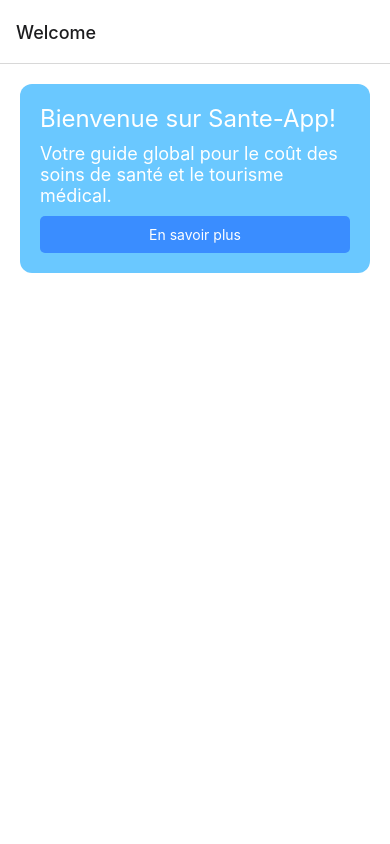
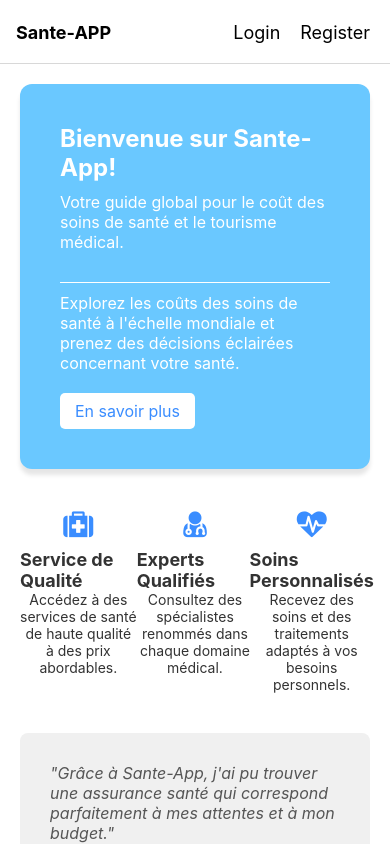
Before and after one commit to rayanejr/sante-app-react, a React Native app: screen /Welcome in a window 390 px wide. Built offline with nearby package versions, Linux system fonts and the light colour scheme.

Commit message:
push login et page principale

```diff
--- a/App.js
+++ b/App.js
@@ -3,30 +3,24 @@ import { NavigationContainer } from '@react-navigation/native';
 import { createNativeStackNavigator } from '@react-navigation/native-stack';
 import Login from './screens/Login';
 import Welcome from './screens/Welcome';
+import Register from './screens/Register';
 import { View, Text, TouchableOpacity, StyleSheet } from 'react-native';
 
 const Stack = createNativeStackNavigator();
 
 const App = () => {
-  return (
-    <NavigationContainer>
-      <Stack.Navigator>
-      <Stack.Screen
-          name="Welcome"
-          component={Welcome}
-        />
-        <Stack.Screen
-          name="Login"
-          component={Login}
-          options={({ navigation }) => ({
-            title: 'Sante-APP',
+  const headerOptions = (navigation) => ({
+    headerTitle: () => (
+      <TouchableOpacity onPress={() => navigation.navigate('Welcome')}>
+        <Text style={styles.headerTitle}>Sante-APP</Text>
+      </TouchableOpacity>
+    ),
     headerStyle: {
       backgroundColor: '#ffffff',
     },
     headerTitleStyle: {
       fontWeight: 'bold',
     },
-            headerLeft: null,
     headerRight: () => (
       <View style={styles.headerSideButtons}>
         <TouchableOpacity onPress={() => navigation.navigate('Login')}>
@@ -37,9 +31,26 @@ const App = () => {
         </TouchableOpacity>
       </View>
     ),
-          })}
+  });
+
+  return (
+    <NavigationContainer>
+      <Stack.Navigator>
+        <Stack.Screen
+          name="Welcome"
+          component={Welcome}
+          options={({ navigation }) => headerOptions(navigation)}
         />
-
+        <Stack.Screen
+          name="Login"
+          component={Login}
+          options={({ navigation }) => headerOptions(navigation)}
+        />
+        <Stack.Screen
+          name="Register"
+          component={Register}
+          options={({ navigation }) => headerOptions(navigation)}
+        />
       </Stack.Navigator>
     </NavigationContainer>
   );
@@ -48,15 +59,18 @@ const App = () => {
 const styles = StyleSheet.create({
   headerSideButtons: {
     flexDirection: 'row',
-    justifyContent: 'space-between',
-    width: 120,
-    marginRight: 100,
+    marginRight: 10,
   },
   headerButton: {
     color: '#000',
     paddingHorizontal: 10,
     fontSize: 18,
   },
+  headerTitle: {
+    color: '#000',
+    fontSize: 18,
+    fontWeight: 'bold',
+  },
 });
 
 export default App;
--- a/package.json
+++ b/package.json
@@ -18,6 +18,8 @@
     "react": "18.2.0",
     "react-dom": "18.2.0",
     "react-native": "0.72.6",
+    "react-native-linear-gradient": "^2.8.3",
+    "react-native-vector-icons": "^10.0.3",
     "react-native-web": "~0.19.6"
   },
   "devDependencies": {
--- a/screens/Login.js
+++ b/screens/Login.js
@@ -1,135 +1,145 @@
-import React, { useState } from 'react';
-import { View, Text, TextInput, TouchableOpacity, StyleSheet } from 'react-native';
-import axios from 'axios';
+import React from 'react';
+import { View, Text, TextInput, TouchableOpacity, ScrollView, StyleSheet } from 'react-native';
 
-const LoginForm = () => {
-    const [email, setEmail] = useState('');
-    const [password, setPassword] = useState('');
+const LoginScreen = () => {
+  return (
+    <ScrollView style={styles.container}>
+      <View style={styles.loginContainer}>
 
-    const handleSubmit = async () => {
-        try {
-            const response = await axios.post('URL_DE_VOTRE_API', { email, password });
-        } catch (error) {
-        }
-    };
+        {/* Information Section */}
+        <View style={styles.loginInfo}>
+          <Text style={styles.loginInfoTitle}>Bienvenue sur Santé-App</Text>
+          <Text style={styles.loginInfoText}>
+            Rejoignez-nous et découvrez le moyen premium de vérifier votre état de santé, de gérer vos rendez-vous et de rester au courant de vos besoins médicaux en toute simplicité.
+          </Text>
+          <Text style={styles.loginInfoText}>
+            Vous n'avez pas de compte ?{" "}
+            <Text style={styles.linkText}>Inscrivez-vous maintenant</Text>
+          </Text>
+        </View>
 
-    return (
-        <View style={styles.container}>
+        {/* Login Form */}
+        <View style={styles.loginFormContainer}>
         <View style={styles.card}>
           <View style={styles.cardHeader}>
-                    <Text style={styles.headerTitle}>Connectez-vous à votre compte</Text>
+            <Text style={styles.cardHeaderText}>Connectez-vous à votre compte</Text>
           </View>
           <View style={styles.cardBody}>
             <TextInput
               style={styles.input}
-                        onChangeText={setEmail}
-                        value={email}
               placeholder="Email"
               keyboardType="email-address"
-                        autoCapitalize="none"
             />
             <TextInput
               style={styles.input}
-                        onChangeText={setPassword}
-                        value={password}
               placeholder="Mot de passe"
-                        secureTextEntry={true}
-                        autoCapitalize="none"
+              secureTextEntry
             />
-                    <TouchableOpacity style={styles.buttonPrimary} onPress={handleSubmit}>
-                        <Text style={styles.buttonText}>Se connecter</Text>
+          <TouchableOpacity>
+            <Text style={styles.forgotPasswordText}>Mot de passe oublié ?</Text>
           </TouchableOpacity>
-                    <TouchableOpacity onPress={() => { /* Logique pour mot de passe oublié */ }}>
-                        <Text style={styles.forgotPasswordLink}>Mot de passe oublié ?</Text>
+          <TouchableOpacity style={styles.loginButton}>
+            <Text style={styles.loginButtonText}>Se connecter</Text>
           </TouchableOpacity>
           </View>
         </View>
-            <Text style={styles.welcomeTitle}>Bienvenue sur Santé-App</Text>
-            <Text style={styles.welcomeText}>Rejoignez-nous et découvrez le moyen premium de vérifier votre état de santé, de gérer vos rendez-vous et de rester au courant de vos besoins médicaux en toute simplicité.</Text>
-            <TouchableOpacity onPress={() => {/* Navigation ou action */}}>
-                <Text style={styles.registerLink}>Inscrivez-vous maintenant</Text>
-            </TouchableOpacity>
       </View>
+      </View>
+    </ScrollView>
   );
 };
-
 const styles = StyleSheet.create({
     container: {
       flex: 1,
-        justifyContent: 'flex-start', // Align content to the top
+      backgroundColor: '#fff',
+    },
+    loginContainer: {
+      flexDirection: 'row',
+      justifyContent: 'center',
       alignItems: 'center',
-        backgroundColor: '#fff',
-        paddingTop: 30, // Add padding at the top of the screen to push the content down
+      padding: 20,
+    },
+    loginInfo: {
+      flex: 1,
+      marginRight: 50,
+    },
+    loginInfoTitle: {
+      fontSize: 24,
+      fontWeight: 'bold',
+      marginBottom: 20,
+    },
+    loginInfoText: {
+      fontSize: 16,
+      marginBottom: 20,
+    },
+    linkText: {
+      color: '#3490dc',
+      textDecorationLine: 'underline',
+    },
+    loginFormContainer: {
+      flex: 1,
+      paddingHorizontal: 20,
+      paddingVertical: 30,
     },
     card: {
+      backgroundColor: '#fff',
       borderRadius: 20,
-        elevation: 5,
-        backgroundColor: '#fff',
-        width: 500, // Adjust the width to match the first image
-        alignSelf: 'flex-end',
-        marginRight: 60,
       shadowColor: '#000',
       shadowOffset: { width: 0, height: 2 },
-        shadowOpacity: 0.1,
-        shadowRadius: 20,
-        overflow: 'hidden',
-        marginTop: 20, // Add top margin if needed
+      shadowOpacity: 0.2,
+      shadowRadius: 4,
+      elevation: 3,
     },
     cardHeader: {
-        backgroundColor: '#3490dc',
-        width: '100%',
-        padding: 20,
+      backgroundColor: '#6AC8FF',
       borderTopLeftRadius: 20,
       borderTopRightRadius: 20,
+      padding: 20,
     },
-    headerTitle: {
+    cardHeaderText: {
       color: '#fff',
+      textAlign: 'center',
       fontSize: 20,
       fontWeight: 'bold',
-        textAlign: 'center',
     },
     cardBody: {
       padding: 20,
-        width: '100%',
     },
-    welcomeTitle: {
-        fontSize: 24,
-        alignSelf: 'flex-start',
-        fontWeight: 'bold',
-        marginBottom: 10,
-        textAlign: 'center',
+    input: {
+      backgroundColor: '#f8f9fa',
+      borderRadius: 10,
+      padding: 15,
+      marginBottom: 15,
+      borderWidth: 1,
+      borderColor: '#ced4da',
     },
-    welcomeText: {
+    rememberMeContainer: {
+      flexDirection: 'row',
+      alignItems: 'center',
+      marginBottom: 15,
+    },
+    checkbox: {
+      marginRight: 10,
+    },
+    rememberMeText: {
       fontSize: 16,
-        alignSelf: 'flex-start',
-        textAlign: 'center',
+    },
+    forgotPasswordText: {
+      color: '#3490dc',
+      textAlign: 'right',
       marginBottom: 20,
     },
-    registerLink: {
-        color: '#3490dc',
-        fontSize: 16,
-        textDecorationLine: 'underline',
-    },
-    input: {
-        borderRadius: 10,
-        borderWidth: 1,
-        borderColor: '#ced4da',
-        width: '100%',
-        marginBottom: 20,
-        padding: 15,
-    },
-    buttonPrimary: {
+    loginButton: {
       backgroundColor: '#3490dc',
       borderRadius: 20,
       padding: 15,
-        width: '100%',
       alignItems: 'center',
     },
-    buttonText: {
+    loginButtonText: {
       color: '#fff',
       fontSize: 16,
+      fontWeight: 'bold',
     },
   });
 
-
-export default LoginForm;
+export default LoginScreen;
--- /dev/null
+++ b/screens/Register.js
@@ -0,0 +1,93 @@
+import React from 'react';
+import { ScrollView, View, Text, TextInput, TouchableOpacity, StyleSheet, Platform } from 'react-native';
+
+const isWeb = Platform.OS === 'web';
+
+const SignUpScreen = () => {
+  return (
+    <ScrollView contentContainerStyle={styles.container}>
+      <View style={styles.card}>
+        <View style={isWeb ? styles.cardHeaderWeb : styles.cardHeaderNative}>
+          <Text style={styles.headerText}>Rejoignez-nous</Text>
+        </View>
+        <View style={styles.cardBody}>
+          <TextInput style={styles.input} placeholder="Your name" />
+          <TextInput style={styles.input} placeholder="Your email" />
+          <TextInput style={styles.input} placeholder="Create a password" secureTextEntry />
+          <TextInput style={styles.input} placeholder="Confirm your password" secureTextEntry />
+
+          <TouchableOpacity style={styles.buttonContainer}>
+            <View style={isWeb ? styles.buttonWeb : styles.buttonNative}>
+              <Text style={styles.buttonText}>Sign Up</Text>
+            </View>
+          </TouchableOpacity>
+        </View>
+      </View>
+    </ScrollView>
+  );
+};
+
+const styles = StyleSheet.create({
+  container: {
+    flexGrow: 1,
+    justifyContent: 'center',
+    alignItems: 'center',
+    padding: 20,
+  },
+  card: {
+    width: '100%',
+    borderRadius: 20,
+    overflow: 'hidden',
+    backgroundColor: '#fff',
+    elevation: 5,
+  },
+  cardHeaderWeb: {
+    paddingVertical: 20,
+    backgroundImage: 'linear-gradient(135deg, #6AC8FF 0%, #3A8DFF 100%)',
+  },
+  cardHeaderNative: {
+    paddingVertical: 20,
+    // Utilisez ici une méthode alternative pour le gradient si disponible
+  },
+  headerText: {
+    textAlign: 'center',
+    color: '#ffffff',
+    fontSize: 24,
+    fontWeight: 'bold',
+  },
+  cardBody: {
+    padding: 20,
+  },
+  input: {
+    backgroundColor: '#ffffff',
+    borderColor: '#ddd',
+    borderWidth: 1,
+    borderRadius: 10,
+    padding: 10,
+    marginBottom: 10,
+  },
+  buttonContainer: {
+    marginTop: 10,
+  },
+  buttonWeb: {
+    padding: 15,
+    borderRadius: 20,
+    justifyContent: 'center',
+    alignItems: 'center',
+    backgroundImage: 'linear-gradient(135deg, #6AC8FF 0%, #3A8DFF 100%)',
+  },
+  buttonNative: {
+    padding: 15,
+    borderRadius: 20,
+    justifyContent: 'center',
+    alignItems: 'center',
+    // Utilisez ici une méthode alternative pour le gradient si disponible
+  },
+  buttonText: {
+    color: '#ffffff',
+    fontSize: 16,
+    fontWeight: 'bold',
+  },
+});
+
+export default SignUpScreen;
--- a/screens/Welcome.js
+++ b/screens/Welcome.js
@@ -1,18 +1,54 @@
 import React from 'react';
-import { View, Text, ScrollView, TouchableOpacity, StyleSheet } from 'react-native';
+import { ScrollView, View, Text, TouchableOpacity, StyleSheet } from 'react-native';
+import Icon from 'react-native-vector-icons/FontAwesome';
 
-const App = () => {
+const WelcomeScreen = () => {
   return (
     <ScrollView style={styles.container}>
+      {/* Jumbotron */}
       <View style={styles.jumbotron}>
-        <Text style={styles.header}>Bienvenue sur Sante-App!</Text>
-        <Text style={styles.subheader}>Votre guide global pour le coût des soins de santé et le tourisme médical.</Text>
-        <TouchableOpacity style={styles.button}>
-          <Text style={styles.buttonText}>En savoir plus</Text>
+        <Text style={styles.jumbotronTitle}>Bienvenue sur Sante-App!</Text>
+        <Text style={styles.jumbotronSubtitle}>Votre guide global pour le coût des soins de santé et le tourisme médical.</Text>
+        <View style={styles.separator} />
+        <Text style={styles.jumbotronText}>Explorez les coûts des soins de santé à l'échelle mondiale et prenez des décisions éclairées concernant votre santé.</Text>
+        <TouchableOpacity style={styles.jumbotronButton}>
+          <Text style={styles.jumbotronButtonText}>En savoir plus</Text>
         </TouchableOpacity>
       </View>
 
-      {/* Autres sections ici */}
+      {/* Features */}
+      <View style={styles.featuresContainer}>
+        <View style={styles.feature}>
+          <Icon name="medkit" size={30} color="#3A8DFF" />
+          <Text style={styles.featureTitle}>Service de Qualité</Text>
+          <Text style={styles.featureText}>Accédez à des services de santé de haute qualité à des prix abordables.</Text>
+        </View>
+        <View style={styles.feature}>
+          <Icon name="user-md" size={30} color="#3A8DFF" />
+          <Text style={styles.featureTitle}>Experts Qualifiés</Text>
+          <Text style={styles.featureText}>Consultez des spécialistes renommés dans chaque domaine médical.</Text>
+        </View>
+        <View style={styles.feature}>
+          <Icon name="heartbeat" size={30} color="#3A8DFF" />
+          <Text style={styles.featureTitle}>Soins Personnalisés</Text>
+          <Text style={styles.featureText}>Recevez des soins et des traitements adaptés à vos besoins personnels.</Text>
+        </View>
+      </View>
+
+      {/* Testimonials */}
+      <View style={styles.testimonialContainer}>
+        <Text style={styles.testimonialQuote}>"Grâce à Sante-App, j'ai pu trouver une assurance santé qui correspond parfaitement à mes attentes et à mon budget."</Text>
+        <Text style={styles.testimonialAuthor}>- Jeanne D., Utilisatrice de Sante-App</Text>
+      </View>
+
+      {/* CTA */}
+      <View style={styles.ctaContainer}>
+        <Text style={styles.ctaTitle}>Prêt à découvrir votre solution santé ?</Text>
+        <Text style={styles.ctaText}>Inscrivez-vous dès maintenant et rejoignez les milliers d'utilisateurs qui ont optimisé leur couverture santé avec nous.</Text>
+        <TouchableOpacity style={styles.ctaButton}>
+          <Text style={styles.ctaButtonText}>Inscription</Text>
+        </TouchableOpacity>
+      </View>
     </ScrollView>
   );
 };
@@ -20,33 +56,119 @@ const App = () => {
 const styles = StyleSheet.create({
   container: {
     flex: 1,
-    backgroundColor: '#fff',
+    backgroundColor: '#ffffff',
   },
   jumbotron: {
+    backgroundColor: '#6AC8FF',
+    padding: 40,
+    borderRadius: 12,
     margin: 20,
-    padding: 20,
-    backgroundColor: '#6AC8FF',
-    borderRadius: 12,
+    shadowColor: '#000',
+    shadowOffset: { width: 0, height: 6 },
+    shadowOpacity: 0.1,
+    shadowRadius: 4,
   },
-  header: {
+  jumbotronTitle: {
     fontSize: 24,
+    fontWeight: 'bold',
     color: '#fff',
+    marginBottom: 10,
   },
-  subheader: {
-    fontSize: 18,
+  jumbotronSubtitle: {
+    fontSize: 16,
     color: '#fff',
+    marginBottom: 20,
+  },
+  separator: {
+    borderBottomWidth: 1,
+    borderBottomColor: '#fff',
     marginVertical: 10,
   },
-  button: {
-    backgroundColor: '#3A8DFF',
-    padding: 10,
+  jumbotronText: {
+    fontSize: 16,
+    color: '#fff',
+    marginBottom: 20,
+  },
+  jumbotronButton: {
+    backgroundColor: '#fff',
+    paddingVertical: 8,
+    paddingHorizontal: 15,
     borderRadius: 5,
+    alignSelf: 'flex-start',
   },
-  buttonText: {
+  jumbotronButtonText: {
+    color: '#3A8DFF',
+    fontSize: 16,
+  },
+  featuresContainer: {
+    flexDirection: 'row',
+    justifyContent: 'space-around',
+    padding: 20,
+  },
+  feature: {
+    alignItems: 'center',
+    flex: 1,
+  },
+  featureTitle: {
+    fontSize: 18,
+    fontWeight: 'bold',
+    color: '#333',
+    marginTop: 10,
+  },
+  featureText: {
+    textAlign: 'center',
+    color: '#333',
+    fontSize: 14,
+  },
+  testimonialContainer: {
+    backgroundColor: '#f0f0f0',
+    padding: 30,
+    borderRadius: 8,
+    marginHorizontal: 20,
+    marginVertical: 20,
+  },
+  testimonialQuote: {
+    fontSize: 16,
+    color: '#555',
+    fontStyle: 'italic',
+  },
+  testimonialAuthor: {
+    fontWeight: 'bold',
+    color: '#333',
+    marginTop: 10,
+  },
+  ctaContainer: {
+    backgroundColor: '#4e73df',
+    padding: 30,
+    borderRadius: 12,
+    marginHorizontal: 20,
+    marginVertical: 20,
+    alignItems: 'center',
+  },
+  ctaTitle: {
+    fontSize: 18,
+    fontWeight: 'bold',
     color: '#fff',
     textAlign: 'center',
   },
-  // Ajoutez d'autres styles ici
+  ctaText: {
+    fontSize: 16,
+    color: '#fff',
+    textAlign: 'center',
+    marginBottom: 20,
+  },
+  ctaButton: {
+    backgroundColor: '#fff',
+    paddingVertical: 10,
+    paddingHorizontal: 20,
+    borderRadius: 5,
+    marginTop: 10,
+  },
+  ctaButtonText: {
+    color: '#4e73df',
+    fontSize: 16,
+    fontWeight: 'bold',
+  },
 });
 
-export default App;
+export default WelcomeScreen;
```
Also changed, not shown: 1 other file (tests, documents, lock files or other folders). Lines whose indentation alone changed are shown as unchanged.
